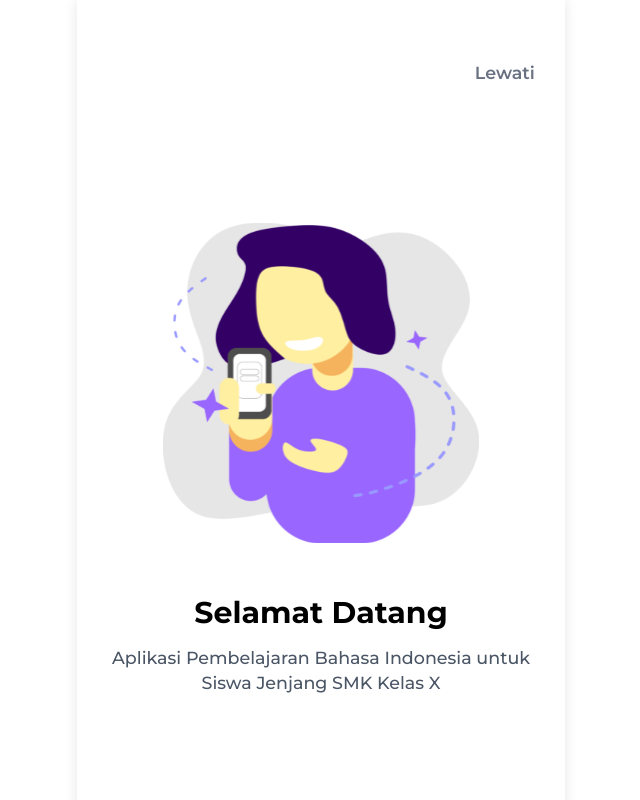
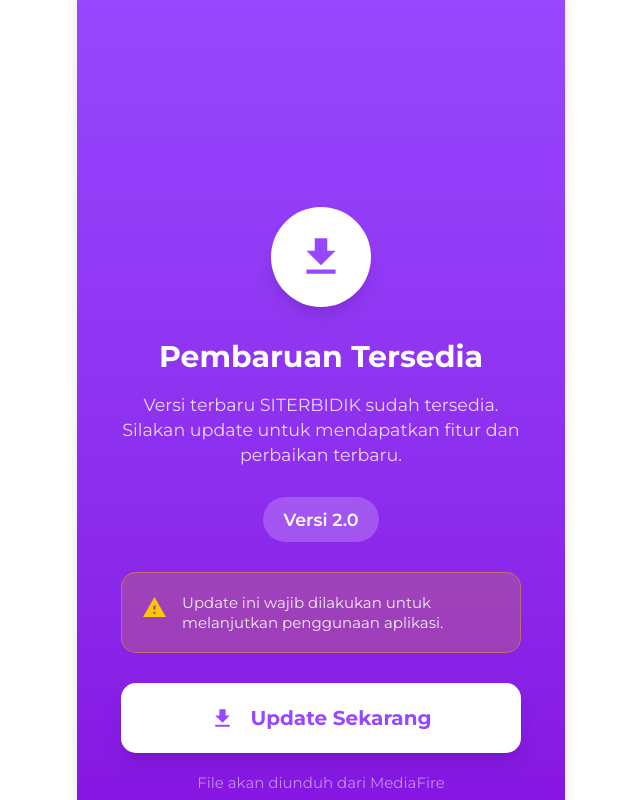
Before and after one commit to crashyet/siterbidik-web-app, a React (Vite) app: page /splash2 in a window 1280 px wide. Shown: the top 800 px of the page, without its empty margins (319-959 px from the left). Built offline with nearby package versions, Linux system fonts and the light colour scheme.

Commit message:
feat: update apps

```diff
--- a/src/App.jsx
+++ b/src/App.jsx
@@ -11,6 +11,7 @@
 import Profile from './Main/Profile/Profile.jsx'
 import Header from './components/Header.jsx'
 import Navbar from './components/Navbar.jsx'
+import Update from './Main/Update.jsx'
 import EditProfile from './Main/Profile/EditProfile.jsx'
 import Learning from './Learning/Learning.jsx'
 import Simulasi from './Learning/Simulasi.jsx'
@@ -31,6 +32,8 @@
 import VideoPlayer from './Learning/Videos/VideoPlayer.jsx'
 import UploadVideo from './Learning/Videos/UploadVideo.jsx'
 
+
+
 function AppContent() {
   const location = useLocation()
 
@@ -49,7 +52,7 @@
 
       <Routes>
         <Route index element={<Splash />} />
-        <Route path='/splash2' element={<Splash2 />} />
+        <Route path='/v2' element={<Splash2 />} />
         <Route path='/login' element={<Login />} />
         <Route path="/home" element={<Home />} />
         <Route path="/modul" element={<Modul />} />
@@ -72,6 +75,7 @@
         <Route path='/tugas-akhir' element={<TugasAkhir />} />
         <Route path='/tugas-akhir/detail' element={<TugasAkhirDetail />} />
         <Route path='/upload-video' element={<UploadVideo />} />
+        <Route path='/splash2' element={<Update />} />
         {/* <Route path='/materi/teks-negosiasi-turnjs' element={<MateriFlipbookTurnJS />} /> */}
       </Routes>
     </>
--- a/src/Auth/Splash/Splash1.jsx
+++ b/src/Auth/Splash/Splash1.jsx
@@ -29,7 +29,7 @@
 
     // Redirect ke /home setelah logo kedua selesai ditampilkan (2 detik)
     const timer4 = setTimeout(() => {
-      navigate('/splash2')
+      navigate('/v2')
     }, 6300)
 
     // Cleanup timers
--- a/src/Main/Profile/EditProfile.jsx
+++ b/src/Main/Profile/EditProfile.jsx
@@ -110,10 +110,23 @@
   const handleImageChange = (e) => {
     const file = e.target.files[0]
 
+    // Debug logging
+    console.log('=== FILE SELECTED ===')
+    console.log('File object:', file)
+    console.log('File name:', file?.name)
+    console.log('File type:', file?.type)
+    console.log('File size:', file?.size)
+
     if (file) {
-      // Validate file type
+      // Validate file type - also check by extension for WebView compatibility
       const validTypes = ['image/jpeg', 'image/jpg', 'image/png', 'image/gif', 'image/webp']
-      if (!validTypes.includes(file.type)) {
+      const fileName = file.name?.toLowerCase() || ''
+      const validExtensions = ['.jpg', '.jpeg', '.png', '.gif', '.webp']
+      const hasValidExtension = validExtensions.some(ext => fileName.endsWith(ext))
+
+      // Accept if either MIME type or extension is valid (WebView sometimes has empty MIME type)
+      if (!validTypes.includes(file.type) && !hasValidExtension) {
+        console.log('Invalid file type:', file.type, 'and extension check failed')
         setError('Format file tidak didukung. Gunakan JPG, PNG, GIF, atau WebP.')
         return
       }
@@ -128,12 +141,18 @@
       // Create preview URL
       const reader = new FileReader()
       reader.onloadend = () => {
+        console.log('File read successfully, preview created')
         setProfileImage(reader.result)
+      }
+      reader.onerror = (error) => {
+        console.error('Error reading file:', error)
+        setError('Gagal membaca file gambar.')
       }
       reader.readAsDataURL(file)
 
       // Store the file for upload
       setSelectedFile(file)
+      console.log('File stored for upload')
 
       // Clear any previous errors
       setError('')
@@ -191,12 +210,26 @@
 
         // Add profile image
         requestData.append('photo', selectedFile)
+
+        // Debug logging for FormData
+        console.log('=== UPLOADING WITH FORMDATA ===')
+        console.log('Selected file:', selectedFile)
+        console.log('Selected file name:', selectedFile.name)
+        console.log('Selected file size:', selectedFile.size)
+        console.log('Selected file type:', selectedFile.type)
+        console.log('FormData entries:')
+        for (let pair of requestData.entries()) {
+          console.log('  ', pair[0], ':', pair[1])
+        }
       } else {
         requestData = dataToSend
+        console.log('=== UPLOADING JSON ===', dataToSend)
       }
 
       // Call API
+      console.log('Calling API...')
       const response = await authAPI.completeProfile(requestData)
+      console.log('API response:', response)
 
       // Update user context with new data
       const updatedUser = response.data || response.user || response
@@ -229,7 +262,11 @@
       }, 1500)
 
     } catch (err) {
-      console.error('Error updating profile:', err)
+      console.error('=== ERROR UPDATING PROFILE ===')
+      console.error('Error object:', err)
+      console.error('Error status:', err.status)
+      console.error('Error message:', err.message)
+      console.error('Error errors:', err.errors)
 
       // Handle specific validation errors from backend
       if (err.errors) {
--- /dev/null
+++ b/src/Main/Update.jsx
@@ -0,0 +1,61 @@
+const Update = () => {
+  const updateLink = 'https://www.mediafire.com/file/qjzjo43tasoqezm/Siterbidik-v2.apk/file';
+
+  return (
+    <div className="min-h-screen bg-gradient-to-b from-purple-main to-purple-700 flex flex-col items-center justify-center px-6 py-8">
+      {/* Icon */}
+      <div className="w-20 h-20 bg-white rounded-full flex items-center justify-center mb-6 shadow-lg">
+        <svg className="w-10 h-10 text-purple-main" xmlns="http://www.w3.org/2000/svg" viewBox="0 0 24 24" fill="currentColor">
+          <path d="M19 9h-4V3H9v6H5l7 7 7-7zM5 18v2h14v-2H5z"/>
+        </svg>
+      </div>
+
+      {/* Title */}
+      <h1 className="text-2xl font-bold text-white font-Montserrat mb-3 text-center">
+        Pembaruan Tersedia
+      </h1>
+
+      {/* Description */}
+      <p className="text-white/80 text-center font-Montserrat text-sm mb-6 max-w-xs">
+        Versi terbaru SITERBIDIK sudah tersedia. Silakan update untuk mendapatkan fitur dan perbaikan terbaru.
+      </p>
+
+      {/* Version */}
+      <div className="bg-white/20 rounded-full px-4 py-1.5 mb-6">
+        <span className="text-white text-sm font-Montserrat font-semibold">Versi 2.0</span>
+      </div>
+
+      {/* Warning */}
+      <div className="bg-yellow-500/20 border border-yellow-500/40 rounded-xl p-4 mb-6 max-w-xs">
+        <div className="flex items-start gap-3">
+          <svg className="w-5 h-5 text-yellow-400 flex-shrink-0 mt-0.5" xmlns="http://www.w3.org/2000/svg" viewBox="0 0 24 24" fill="currentColor">
+            <path d="M1 21h22L12 2 1 21zm12-3h-2v-2h2v2zm0-4h-2v-4h2v4z"/>
+          </svg>
+          <p className="text-white/90 text-xs font-Montserrat">
+            Update ini wajib dilakukan untuk melanjutkan penggunaan aplikasi.
+          </p>
+        </div>
+      </div>
+
+      {/* Update Button */}
+      <a
+        href={updateLink}
+        target="_blank"
+        rel="noopener noreferrer"
+        className="w-full max-w-xs bg-white text-purple-main font-Montserrat font-bold py-4 px-6 rounded-xl flex items-center justify-center gap-3 shadow-lg hover:bg-gray-100 transition-colors"
+      >
+        <svg className="w-5 h-5" xmlns="http://www.w3.org/2000/svg" viewBox="0 0 24 24" fill="currentColor">
+          <path d="M19 9h-4V3H9v6H5l7 7 7-7zM5 18v2h14v-2H5z"/>
+        </svg>
+        Update Sekarang
+      </a>
+
+      {/* Footer */}
+      <p className="text-white/50 text-xs font-Montserrat mt-4">
+        File akan diunduh dari MediaFire
+      </p>
+    </div>
+  );
+};
+
+export default Update;
```
